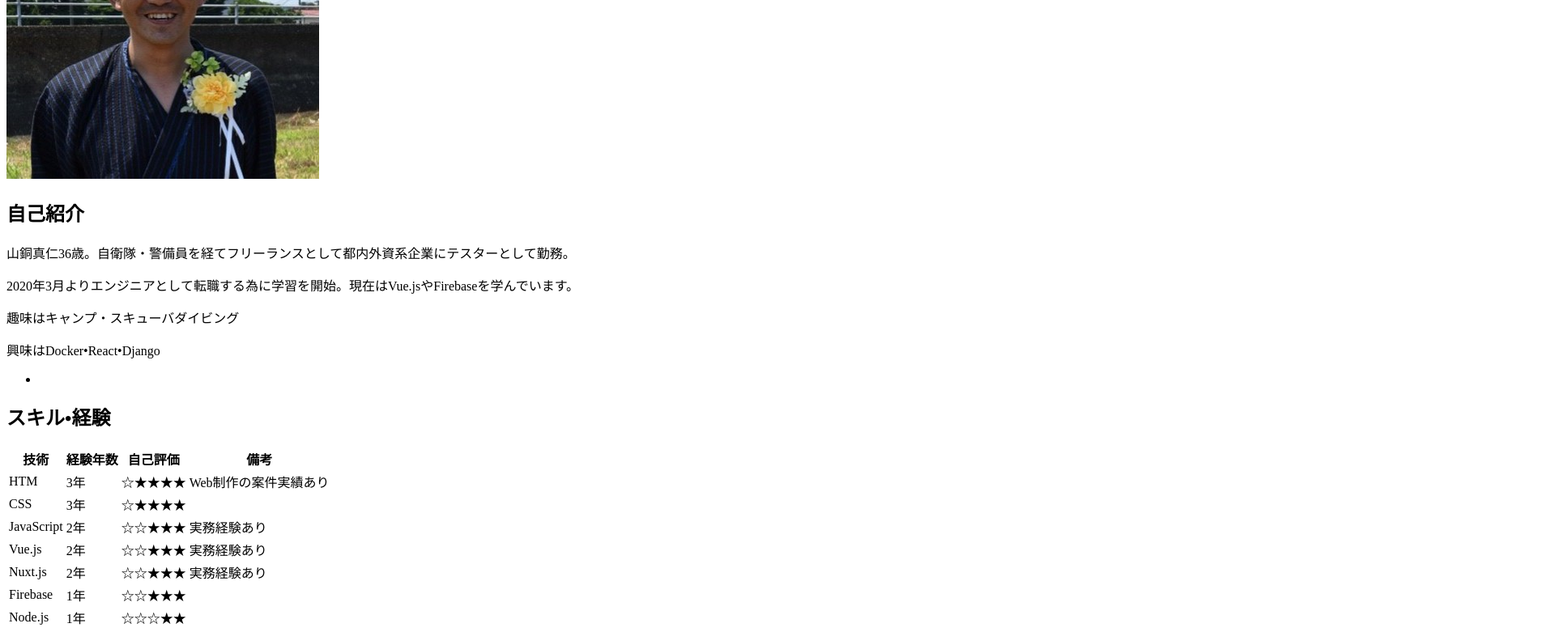
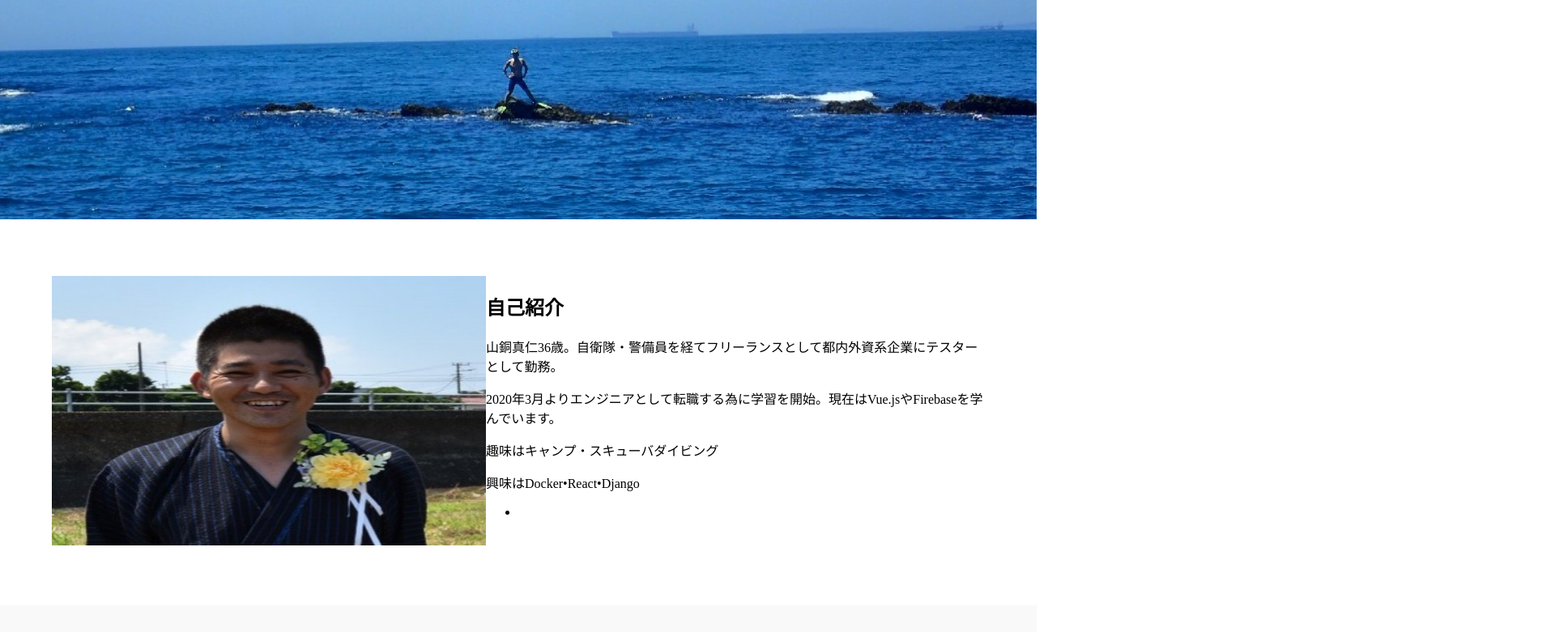
Before and after one commit to sando0710/-Profile-site, a plain HTML site: page index.html in a window 1280 px wide. Shown: the part 453-1234 px from the top of the page at 81% size, 1920 px wide, since content can reach past the window. Drawn offline with nearby package versions, Linux system fonts and the light colour scheme; files that its build step writes are made by us from their sources.

Commit message:
Update(html)

```diff
--- a/index.html
+++ b/index.html
@@ -2,8 +2,7 @@
 <html lang="ja">
 <head>
   <meta charset="UTF-8">
-  <link rel="stylesheet" href="css/stylesheet.scss">
-  <link rel="stylesheet" href="style.css">
+  <link rel="stylesheet" href="test.min.css">
   <title>ポートフォリオサイト</title>
 </head>
 
```
